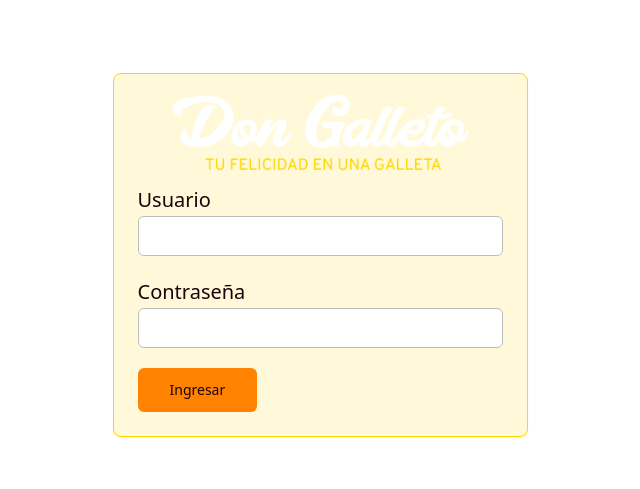
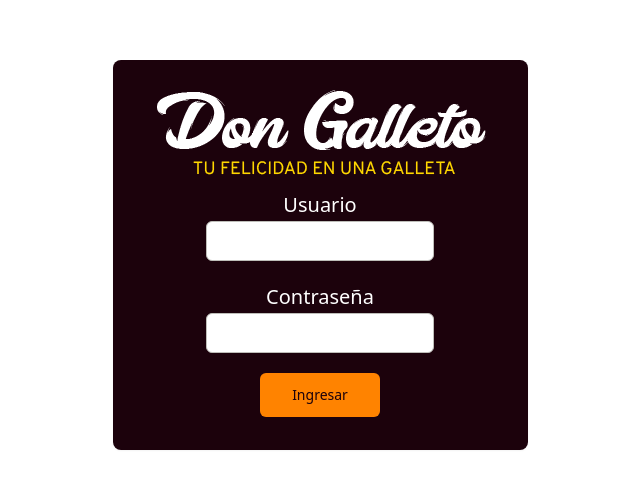
Before and after one commit to jonarroh/Gestion-asistencias, an Astro site in the folder galleto/: page / in a window 1280 px wide. Shown: the part 145-634 px from the top of the page, without its empty margins (320-960 px from the left). Built offline with nearby package versions, Linux system fonts and the light colour scheme; Astro itself is replaced by a stand-in of ours.

Commit message:
🔧 chore (galleto) Cambio en form

```diff
--- a/galleto/astro.config.mjs
+++ b/galleto/astro.config.mjs
@@ -5,6 +5,7 @@ import tailwind from '@astrojs/tailwind';
 
 // https://astro.build/config
 export default defineConfig({
+	output: 'hybrid',
 	integrations: [
 		react(),
 		tailwind({
--- /dev/null
+++ b/galleto/src/components/login/FormLogin.tsx
@@ -0,0 +1,64 @@
+import { Button } from '@/components/ui/button';
+import { Input } from '@/components/ui/input';
+
+import {
+	Card,
+	CardHeader,
+	CardFooter,
+	CardTitle,
+	CardDescription,
+	CardContent
+} from '@/components/ui/card';
+
+function FormLogin() {
+	const handleSubmit = async (
+		e: React.FormEvent<HTMLFormElement>
+	) => {
+		console.log('handleSubmit');
+		e.preventDefault();
+		const formData = new FormData(e.target as HTMLFormElement);
+		const response = await fetch('/api/login', {
+			method: 'POST',
+			body: formData
+		});
+		const data = await response.json();
+		console.log(data);
+	};
+
+	return (
+		<>
+			<form onSubmit={handleSubmit}>
+				<Card className="bg-[#1C020C] text-white flex flex-col items-center justify-center  py-2 w-full border-transparent">
+					<CardHeader>
+						<div className="mt-3 mb-2 ">
+							<img
+								className="img-logo"
+								src="/logo_dg_text.png"
+								alt="logo-donG"
+							/>
+						</div>
+					</CardHeader>
+					<CardContent className="flex flex-col items-center justify-center">
+						<div className="text-center">
+							<label>Usuario</label>
+							<Input type="text" name="usuario" />
+						</div>
+						<div className="my-5 text-center">
+							<label>Contraseña</label>
+							<Input type="password" name="password" />
+						</div>
+						<Button
+							variant="secondary"
+							size="lg"
+							type="submit"
+							className="self-center">
+							Ingresar
+						</Button>
+					</CardContent>
+				</Card>
+			</form>
+		</>
+	);
+}
+
+export default FormLogin;
--- a/galleto/src/components/ui/input.tsx
+++ b/galleto/src/components/ui/input.tsx
@@ -1,6 +1,6 @@
-import * as React from "react"
+import * as React from 'react';
 
-import { cn } from "@/lib/utils"
+import { cn } from '@/lib/utils';
 
 export interface InputProps
 	extends React.InputHTMLAttributes<HTMLInputElement> {}
@@ -11,15 +11,15 @@ const Input = React.forwardRef<HTMLInputElement, InputProps>(
 			<input
 				type={type}
 				className={cn(
-          "flex h-10 w-full rounded-md border border-input bg-background px-3 py-2 text-sm ring-offset-background file:border-0 file:bg-transparent file:text-sm file:font-medium placeholder:text-muted-foreground focus-visible:outline-none focus-visible:ring-2 focus-visible:ring-ring focus-visible:ring-offset-2 disabled:cursor-not-allowed disabled:opacity-50",
+					'flex text-black h-10 w-full rounded-md border border-input bg-background px-3 py-2 text-sm ring-offset-background file:border-0 file:bg-transparent file:text-sm file:font-medium placeholder:text-muted-foreground focus-visible:outline-none focus-visible:ring-2 focus-visible:ring-ring focus-visible:ring-offset-2 disabled:cursor-not-allowed disabled:opacity-50',
 					className
 				)}
 				ref={ref}
 				{...props}
 			/>
-    )
+		);
 	}
-)
-Input.displayName = "Input"
+);
+Input.displayName = 'Input';
 
-export { Input }
+export { Input };
--- a/galleto/src/layouts/Layout.astro
+++ b/galleto/src/layouts/Layout.astro
@@ -36,7 +36,7 @@ import '@/styles/globals.css';
 	}
 	html {
 		font-family: system-ui, sans-serif;
-		background: #13151a;
+		background: #f0f0f0;
 		margin-top: auto;
 		margin-bottom: auto;
 	}
--- /dev/null
+++ b/galleto/src/pages/home/index.astro
@@ -0,0 +1,10 @@
+---
+import Layout from '@/layouts/Layout.astro';
+import SelectGalleta from '@/components/ui/select-galleta';
+---
+
+<Layout title="Galleto">
+	<main>
+		<SelectGalleta client:idle />
+	</main>
+</Layout>
--- a/galleto/src/pages/index.astro
+++ b/galleto/src/pages/index.astro
@@ -1,33 +1,16 @@
 ---
 import Layout from '../layouts/Layout.astro';
-import SelectGalleta from '@/components/ui/select-galleta';
-import { Button } from '@/components/ui/button';
-import { Input } from '@/components/ui/input';
-
-import { Card, CardHeader, CardFooter, CardTitle, CardDescription, CardContent} from '@/components/ui/card';
+import FormLogin from '@/components/login/FormLogin';
+const cookie = Astro.request.headers.get('cookie');
+if (cookie && cookie.includes('auth')) {
+	Astro.redirect('/home');
+}
 ---
 
 <Layout title="Bienvenido a la tienda Don Galleto">
 	<main class="h-screen w-screen flex">
 		<div class="my-auto mx-auto">
-			<Card className="link-card bg-card" title="card-login">
-				<CardHeader>
-					<div class="mt-3 mb-2">
-						<img class="img-logo" src="/logo_dg_text.png" alt="logo-donG">
-					</div>
-				</CardHeader>
-				<CardContent className='content'>
-					<div>
-						<label>Usuario</label>
-						<Input></Input>
-					</div>
-					<div class="my-5">
-						<label>Contraseña</label>
-						<Input></Input>
-					</div>
-					<Button variant="secondary" size="lg" client:idle>Ingresar</Button>
-				</CardContent>
-			</Card>
+			<FormLogin client:idle />
 		</div>
 	</main>
 </Layout>
@@ -92,10 +75,10 @@ import { Card, CardHeader, CardFooter, CardTitle, CardDescription, CardContent}
 		gap: 2rem;
 		padding: 0;
 	}
-	.bg-card{
+	.bg-card {
 		background-color: #351300;
 	}
-	.link-card{
+	.link-card {
 		display: flex;
 		flex-direction: column;
 		justify-content: center;
@@ -106,15 +89,15 @@ import { Card, CardHeader, CardFooter, CardTitle, CardDescription, CardContent}
 		border: 1px solid rgba(var(--accent-light), 25%);
 		transition: all 0.2s ease;
 	}
-	.img-logo{
+	.img-logo {
 		width: 90%;
 		height: auto;
 		margin-left: auto;
 		margin-right: auto;
 	}
-	.content{
+	.content {
 		width: 70%;
-		color: #F0F0F0;
+		color: #f0f0f0;
 		margin-top: 0.5 rem;
 		margin-bottom: 1.5rem;
 	}
```
Lines whose indentation alone changed are shown as unchanged.
